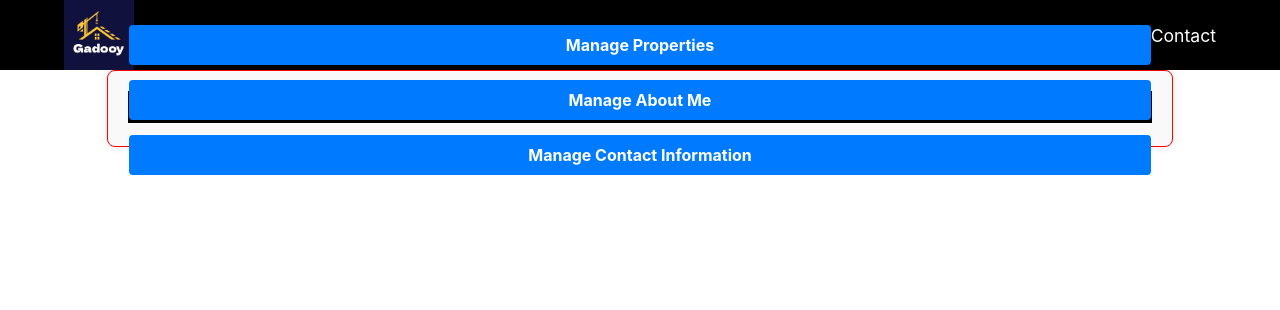
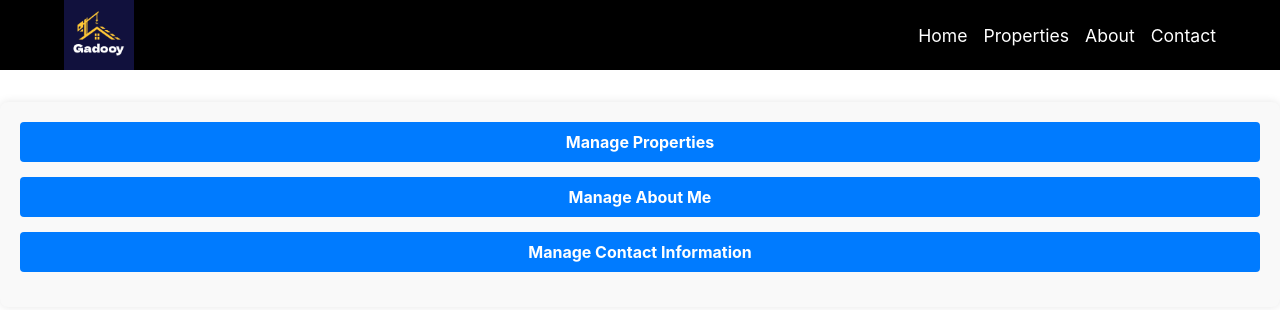
Before and after one commit to gelehasan/Real-Estate, a React (Create React App) app: page /admin-dashboard in a window 1280 px wide. Shown: the top 310 px of the page. Built offline with nearby package versions, Linux system fonts and the light colour scheme; no server answers.

Commit message:
fixed styling conflict in dashboard

```diff
--- a/src/Components/DashBoardLinks/DashBoardLinks.jsx
+++ b/src/Components/DashBoardLinks/DashBoardLinks.jsx
@@ -5,16 +5,16 @@ const DashBoardLinks = ()=>{
 
 
     return(
-        <div className="dashboard-container">
-        <ul className="dashboard-links">
+        <div className="dashboard-containers">
+        <ul className="dashboard-linkss">
             <li>
-                <Link to="/manage-properties" className="dashboard-link">Manage Properties</Link>
+                <Link to="/manage-properties" className="manage-dashboard-link">Manage Properties</Link>
             </li>
             <li>
-                <Link to="/manage-about-me" className="dashboard-link">Manage About Me</Link>
+                <Link to="/manage-about-me" className="manage-dashboard-link">Manage About Me</Link>
             </li>
             <li>
-                <Link to="/manage-contact-info" className="dashboard-link">Manage Contact Information</Link>
+                <Link to="/manage-contact-info" className="manage-dashboard-link">Manage Contact Information</Link>
             </li>
         </ul>
     </div>
--- a/src/Components/DashBoardLinks/DashboardLinks.css
+++ b/src/Components/DashBoardLinks/DashboardLinks.css
@@ -1,26 +1,23 @@
-.dashboard-container {
+.dashboard-containers {
     padding: 20px;
     background-color: #f9f9f9;
     border-radius: 8px;
     box-shadow: 0 0 10px rgba(0, 0, 0, 0.1);
-
     margin: 0 auto;
-
-    width: 50%;
-    margin-top: 3em;
+   margin-top: 2em;
 }
 
-.dashboard-links {
+.dashboard-linkss {
     list-style: none;
     padding: 0;
     margin: 0;
 }
 
-.dashboard-links li {
+.dashboard-linkss li {
     margin-bottom: 15px;
 }
 
-.dashboard-link {
+.manage-dashboard-link {
     display: block;
     padding: 10px 20px;
     background-color: #007bff;
@@ -33,6 +30,6 @@
     transition: background-color 0.3s ease;
 }
 
-.dashboard-link:hover {
+.manage-dashboard-link:hover {
     background-color: #0056b3;
 }
```
